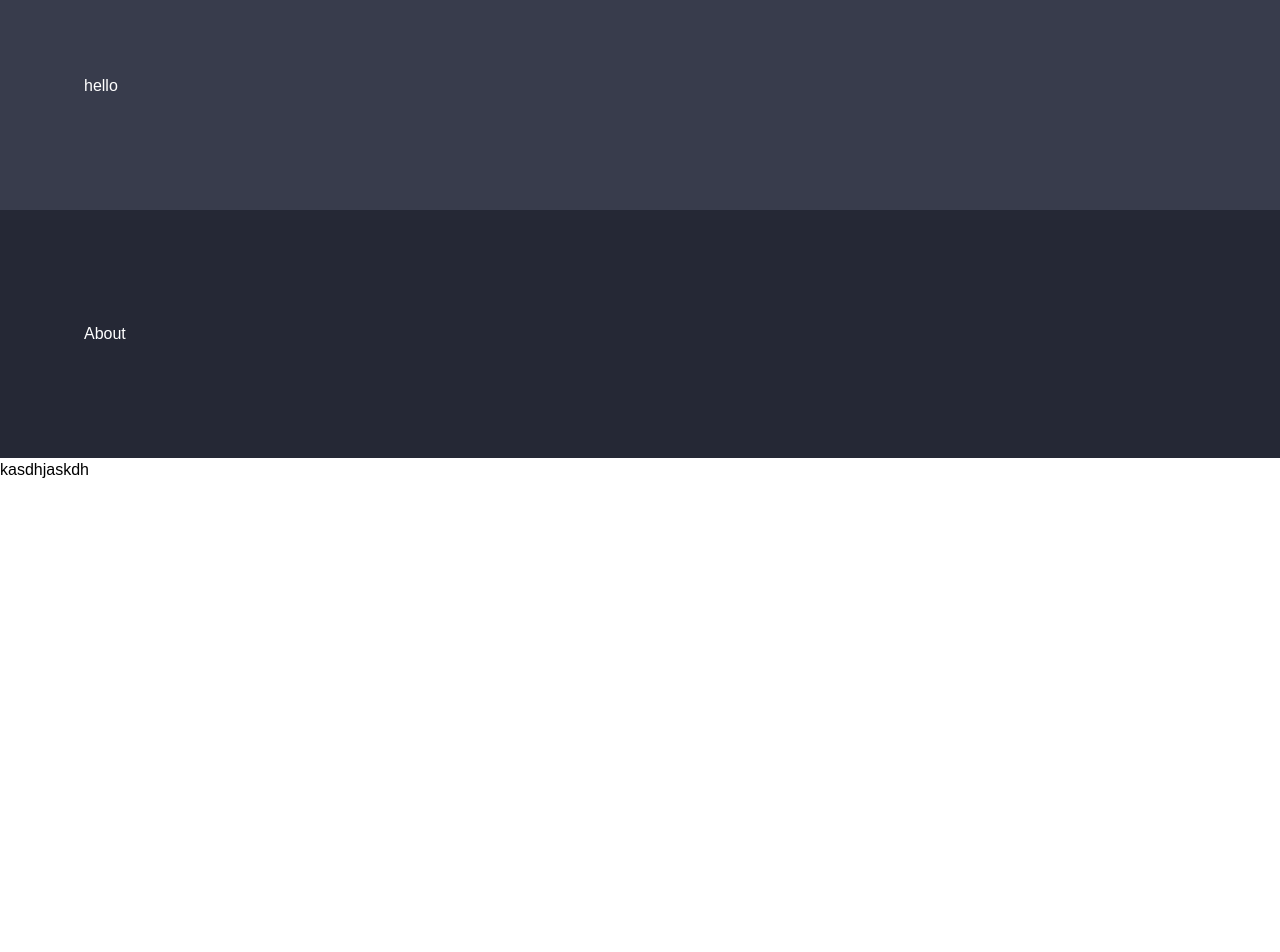
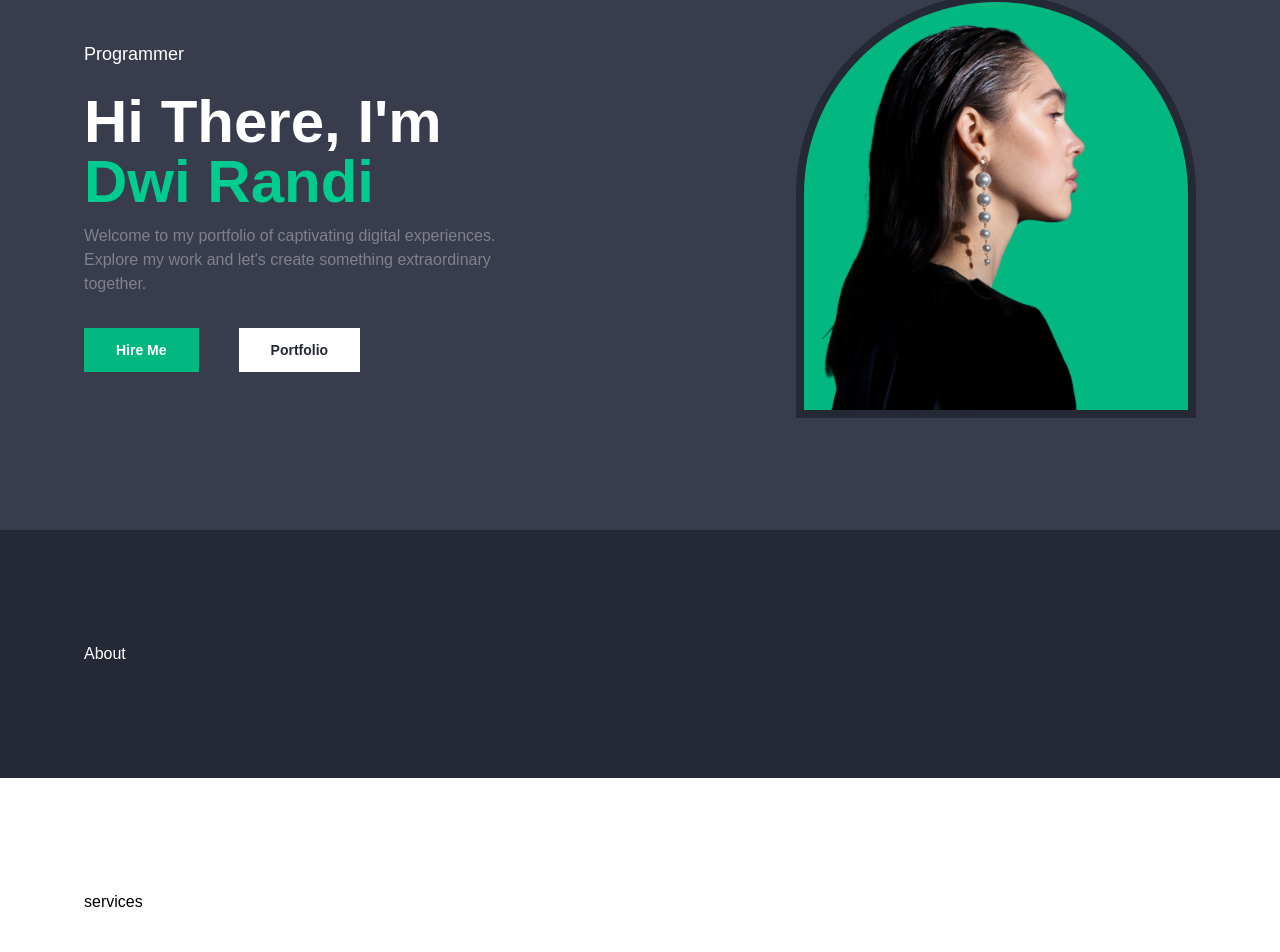
Before and after one commit to RandiRamadhani10/RandiRmaadhani10.github.io, a React (Create React App) app: page / in a window 1280 px wide. Shown: the part 118-1070 px from the top of the page. Built offline with nearby package versions, Linux system fonts and the light colour scheme.

Commit message:
add cover

```diff
--- a/src/components/Navbar.js
+++ b/src/components/Navbar.js
@@ -68,7 +68,7 @@ const Navbar = () => {
 
           {/* contact */}
           <a href={"/#contact"}>
-            <div className="hidden lg:block bg-def-green-200 font-bold text-sm py-3 px-8 cursor-pointer hover:bg-def-dark-200 hover:text-def-light-100 ease-in-out duration-300">
+            <div className={`hidden lg:block bg-def-green-200 font-bold text-sm py-3 px-8 cursor-pointer ${isScrolling ? 'hover:bg-white hover:text-def-dark-200' : 'hover:bg-def-dark-200 hover:text-def-light-100'} ease-in-out duration-300`}>
               <p>{"Let's Talk"}</p>
             </div>
           </a>
--- a/src/pages/Home.js
+++ b/src/pages/Home.js
@@ -1,6 +1,7 @@
 import React from 'react'
 import SectionCover from '../section/SectionCover'
 import SectionAbout from '../section/SectionAbout'
+import SectionServices from '../section/SectionServices'
 
 const Home = () => {
   return (
@@ -11,7 +12,8 @@ const Home = () => {
       {/* section about */}
       <SectionAbout/>
 
-      <div className='h-[1000px]'>kasdhjaskdh</div>
+      {/* section services */}
+      <SectionServices/>
     </div>
   )
 }
--- a/src/section/SectionCover.js
+++ b/src/section/SectionCover.js
@@ -1,21 +1,63 @@
-import React from 'react'
+import React from "react";
+
+// image
+import FotoCV from '../assets/image/user.png'
 
 const SectionCover = () => {
   return (
-    <div
-      id='home'
-      className="bg-def-dark-100 w-full pt-[80px]"
-    >
-      <div
-        className='max-w-6xl m-auto text-white py-28 px-5'
-      >
+    <div id="home" className="bg-def-dark-100 w-full">
+      <div className="max-w-6xl m-auto text-white py-28 px-5">
         {/* hiasan */}
-        <div className='bg-def-green-100 w-32 h-32 absolute top-[-70px] rounded-full lg:left-[20vw] left-[30vw]'/>
+        <div className="bg-def-green-100 w-32 h-32 absolute top-[-70px] rounded-full lg:left-[20vw] left-[30vw]" />
 
-        hello
+        {/* main */}
+        <div className="flex justify-between items-center flex-col-reverse md:flex-row">
+          {/* description */}
+          <div
+            className="text-center md:text-left"
+          >
+            <div className="text-lg mb-6">Programmer</div>
+            <div className="font-bold text-6xl max-w-[450px] mb-3">
+              Hi There, I'm{" "}
+              <span className="text-def-green-100">Dwi Randi</span>
+            </div>
+            <div className="text-def-light-200 font-light max-w-md mb-8">
+              Welcome to my portfolio of captivating digital experiences.
+              Explore my work and let's create something extraordinary together.
+            </div>
+
+            {/* button */}
+            <div className="flex justify-center md:justify-start items-center gap-10 flex-wrap">
+              {/* hire me */}
+              <a href={"/#contact"}>
+                <div className="bg-def-green-200 font-bold text-sm py-3 px-8 cursor-pointer hover:bg-def-dark-200 hover:text-def-light-100 ease-in-out duration-300">
+                  <p>Hire Me</p>
+                </div>
+              </a>
+
+              {/* portfolio */}
+              <a href={"/#contact"}>
+                <div className="bg-white text-def-dark-200 font-bold text-sm py-3 px-8 cursor-pointer hover:bg-def-dark-200 hover:text-def-light-100 ease-in-out duration-300">
+                  <p>Portfolio</p>
+                </div>
+              </a>
+            </div>
+          </div>
+
+          {/* photo */}
+          <div
+            className="bg-def-dark-200 max-w-[400px] rounded-t-full p-2 mb-9 md:mb-0"
+          >
+            <div
+              className="bg-def-green-200 rounded-t-full"
+            >
+              <img src={FotoCV} alt="foto user"/>
+            </div>
+          </div>
+        </div>
       </div>
     </div>
-  )
-}
+  );
+};
 
-export default SectionCover
+export default SectionCover;
--- a/src/section/SectionServices.js
+++ b/src/section/SectionServices.js
@@ -2,7 +2,16 @@ import React from 'react'
 
 const SectionServices = () => {
   return (
-    <div>SectionServices</div>
+    <div
+      id='about'
+      className="bg-white w-full"
+    >
+      <div
+        className='max-w-6xl m-auto py-28 px-5'
+      >
+        <div>services</div>
+      </div>
+    </div>
   )
 }
 
```
Also changed, not shown: src/assets/image/user.png (added).
